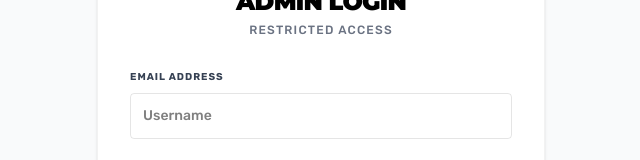
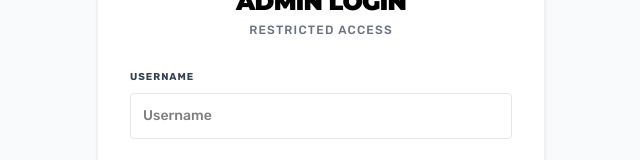
Before and after one commit to AK-Tanha/Cage-Fighting-Championship, a Next.js app: page /admin/fighters/1 in a window 1280 px wide. Shown: the part 253-413 px from the top of the page, without its empty margins (319-959 px from the left). Built offline with nearby package versions, Linux system fonts and the light colour scheme; no server answers.

Commit message:
fix: update admin login form label from 'Email Address' to 'Username' in AdminLoginForm.tsx

```diff
--- a/src/components/admin/AdminLoginForm.tsx
+++ b/src/components/admin/AdminLoginForm.tsx
@@ -53,7 +53,7 @@ const AdminLoginForm: React.FC = () => {
 
             <form onSubmit={handleSubmit} className="space-y-6">
                 <div className="space-y-2">
-                    <label className="block text-[10px] font-bold uppercase tracking-widest text-gray-700">Email Address</label>
+                    <label className="block text-[10px] font-bold uppercase tracking-widest text-gray-700">Username</label>
                     <input
                         type="text"
                         value={username}
```
